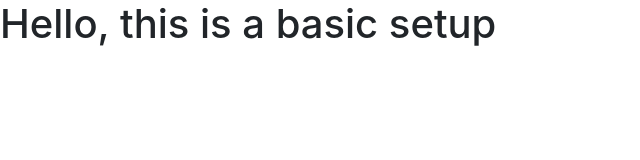
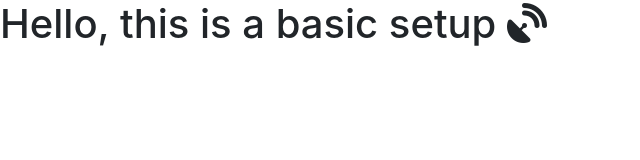
Before and after one commit to ArijitGuru/BootstrapBoilerplate, a plain HTML site: page index.html in a window 1280 px wide. Shown: the whole page, without its empty margins (0-640 px from the left). Drawn offline with nearby package versions, Linux system fonts and the light colour scheme.

Commit message:
Added fontawesome icon

```diff
--- a/index.html
+++ b/index.html
@@ -23,7 +23,7 @@
 
 
 
-    <h1>Hello, this is a basic setup</h1>
+    <h1>Hello, this is a basic setup <i class="fas fa-satellite-dish"></i></h1>
 
 
 
```
